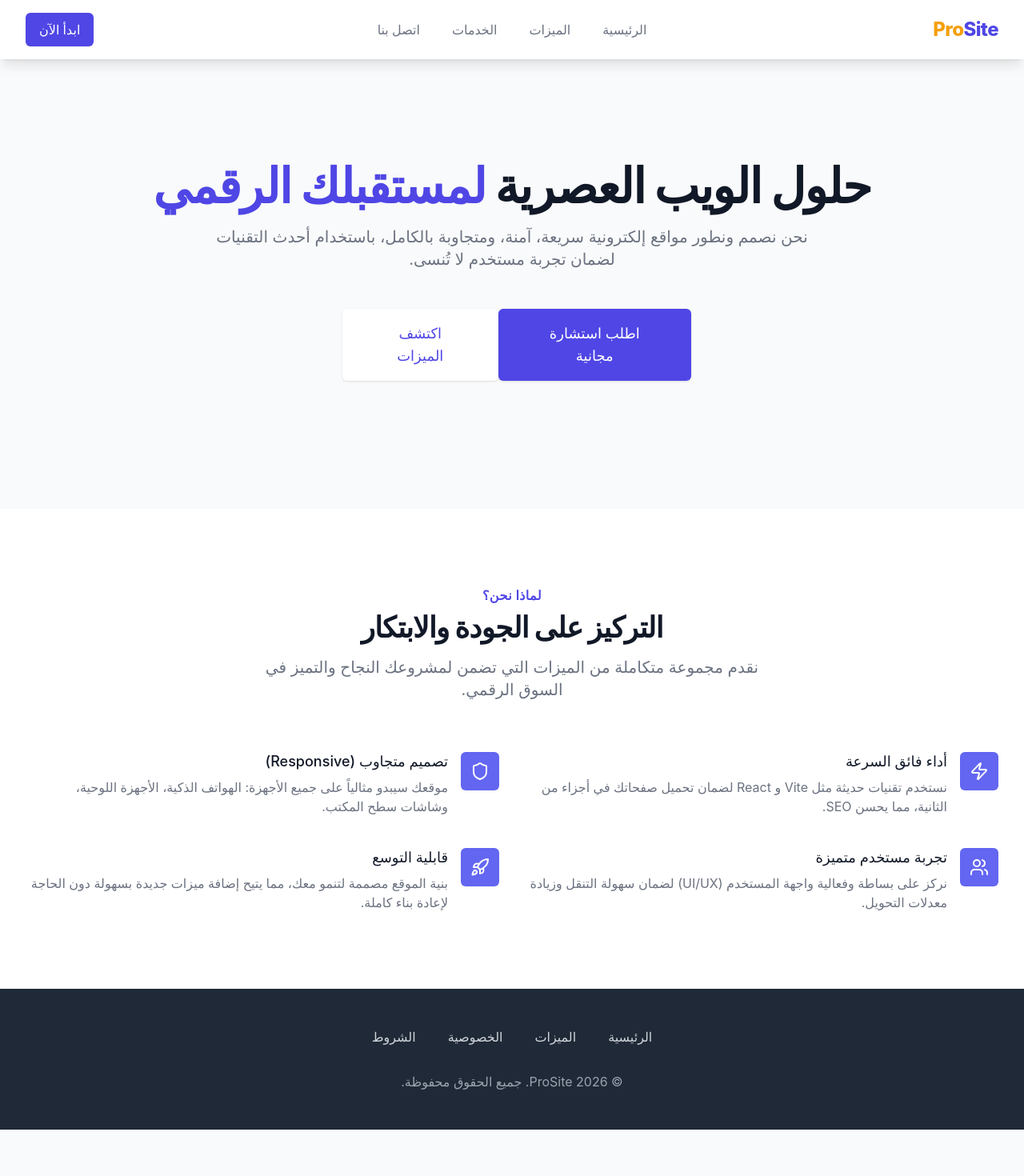
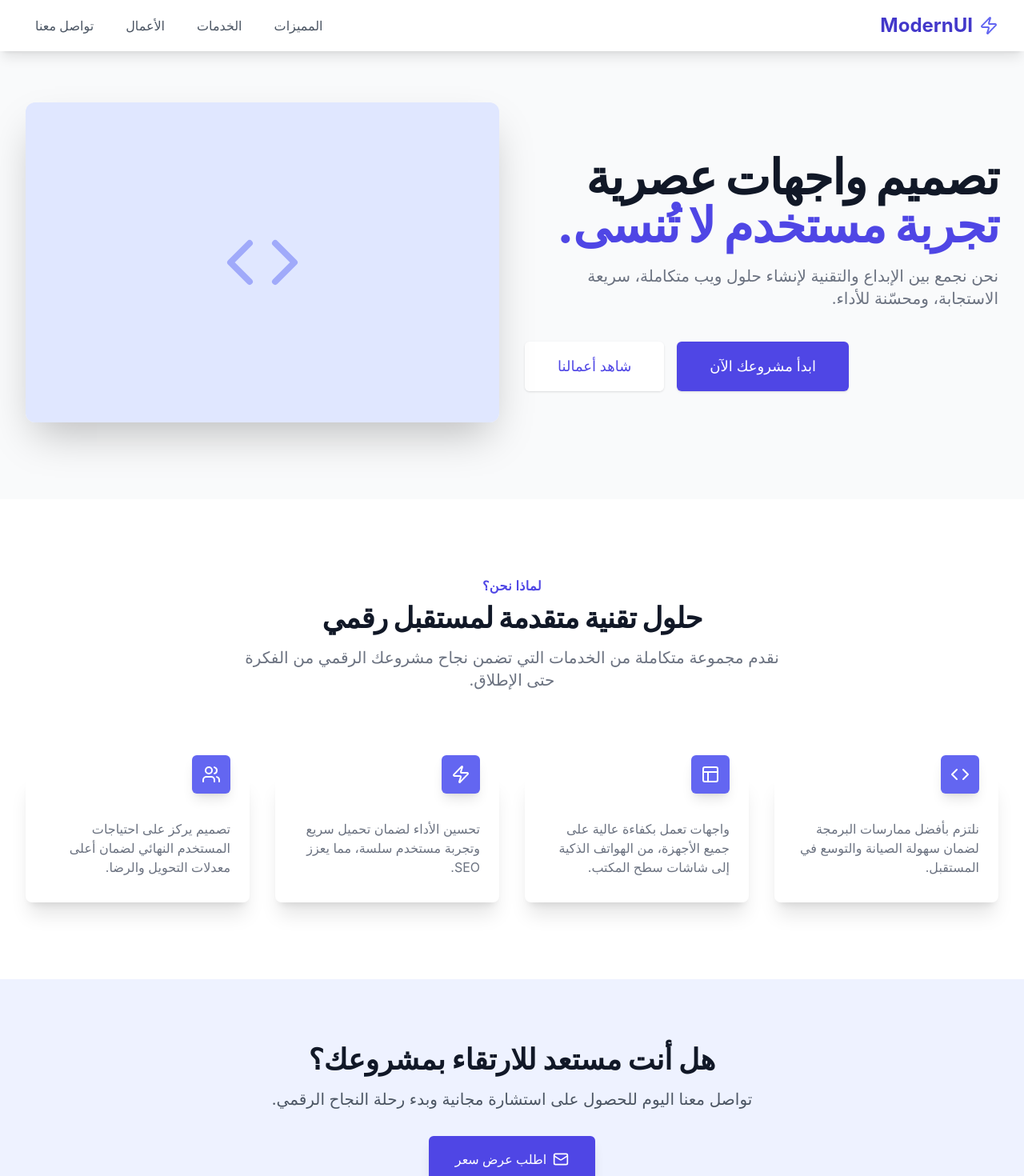
Before and after one commit to zizozizo123km/my-styled-vite-app, a React (Vite) app: page / in a window 1280 px wide. Shown: the top 1470 px of the page at 80% size. Before the commit the page ends 1412 px from the top, so only its background shows below. Built offline with nearby package versions, Linux system fonts and the light colour scheme; the HTML template or start-up script is replaced by a standard one.

Commit message:
🎨 Update: Tailwind Styled Project

```diff
--- a/src/App.jsx
+++ b/src/App.jsx
@@ -1,61 +1,48 @@
-import React, { useState, useEffect } from 'react';
-import { MenuIcon, XIcon, Zap, Shield, Rocket, Users } from 'lucide-react';
+import React from 'react';
+import { Menu, X, Zap, Code, Layout, Users, Mail } from 'lucide-react';
 
 // --- Components ---
 
-const Navbar = () => {
-  const [isOpen, setIsOpen] = useState(false);
-  const navItems = [
-    { name: 'الرئيسية', href: '#home' },
-    { name: 'الميزات', href: '#features' },
-    { name: 'الخدمات', href: '#services' },
-    { name: 'اتصل بنا', href: '#contact' },
-  ];
+const NavItem = ({ children, href }) => (
+  <a
+    href={href}
+    className="text-gray-600 hover:text-indigo-600 transition duration-300 px-3 py-2 rounded-md font-medium"
+  >
+    {children}
+  </a>
+);
+
+const Header = () => {
+  const [isOpen, setIsOpen] = React.useState(false);
 
   return (
-    <header className="sticky top-0 z-50 bg-white shadow-lg">
+    <header className="sticky top-0 z-50 bg-white shadow-lg backdrop-blur-sm bg-opacity-95">
       <div className="max-w-7xl mx-auto px-4 sm:px-6 lg:px-8">
-        <div className="flex justify-between items-center py-4 md:justify-start md:space-x-10 rtl:space-x-reverse">
+        <div className="flex justify-between items-center h-16">
           {/* Logo */}
-          <div className="flex justify-start lg:w-0 lg:flex-1">
-            <a href="#" className="text-2xl font-extrabold text-indigo-600 tracking-tight">
-              <span className="text-amber-500">Pro</span>Site
+          <div className="flex-shrink-0">
+            <a href="#" className="text-2xl font-bold text-indigo-700 flex items-center">
+              <Zap className="w-6 h-6 ml-2 text-indigo-500 transform rotate-180" />
+              ModernUI
             </a>
           </div>
 
           {/* Desktop Navigation */}
-          <nav className="hidden md:flex space-x-10 rtl:space-x-reverse">
-            {navItems.map((item) => (
-              <a
-                key={item.name}
-                href={item.href}
-                className="text-base font-medium text-gray-500 hover:text-indigo-600 transition duration-150"
-              >
-                {item.name}
-              </a>
-            ))}
+          <nav className="hidden md:flex space-x-4 space-x-reverse">
+            <NavItem href="#features">المميزات</NavItem>
+            <NavItem href="#services">الخدمات</NavItem>
+            <NavItem href="#portfolio">الأعمال</NavItem>
+            <NavItem href="#contact">تواصل معنا</NavItem>
           </nav>
 
-          {/* CTA Button */}
-          <div className="hidden md:flex items-center justify-end md:flex-1 lg:w-0">
-            <a
-              href="#contact"
-              className="mr-8 whitespace-nowrap inline-flex items-center justify-center px-4 py-2 border border-transparent rounded-md shadow-sm text-base font-medium text-white bg-indigo-600 hover:bg-indigo-700 transition duration-150"
+          {/* Mobile Menu Button */}
+          <div className="md:hidden">
+            <button
+              onClick={() => setIsOpen(!isOpen)}
+              className="inline-flex items-center justify-center p-2 rounded-md text-gray-400 hover:text-white hover:bg-indigo-500 focus:outline-none focus:ring-2 focus:ring-inset focus:ring-indigo-500 transition duration-150"
             >
-              ابدأ الآن
-            </a>
-          </div>
-
-          {/* Mobile Menu Button */}
-          <div className="-ml-2 -my-2 md:hidden">
-            <button
-              type="button"
-              onClick={() => setIsOpen(!isOpen)}
-              className="bg-white rounded-md p-2 inline-flex items-center justify-center text-gray-400 hover:text-gray-500 hover:bg-gray-100 focus:outline-none focus:ring-2 focus:ring-inset focus:ring-indigo-500"
-              aria-expanded="false"
-            >
-              <span className="sr-only">Open menu</span>
-              {isOpen ? <XIcon className="h-6 w-6" /> : <MenuIcon className="h-6 w-6" />}
+              <span className="sr-only">Open main menu</span>
+              {isOpen ? <X className="block h-6 w-6" /> : <Menu className="block h-6 w-6" />}
             </button>
           </div>
         </div>
@@ -63,51 +50,12 @@ const Navbar = () => {
 
       {/* Mobile Menu Panel */}
       {isOpen && (
-        <div className="absolute top-0 inset-x-0 p-2 transition transform origin-top-right md:hidden">
-          <div className="rounded-lg shadow-lg ring-1 ring-black ring-opacity-5 bg-white divide-y-2 divide-gray-50">
-            <div className="pt-5 pb-6 px-5">
-              <div className="flex items-center justify-between">
-                <div>
-                  <a href="#" className="text-xl font-extrabold text-indigo-600">
-                    <span className="text-amber-500">Pro</span>Site
-                  </a>
-                </div>
-                <div className="-ml-2">
-                  <button
-                    type="button"
-                    onClick={() => setIsOpen(false)}
-                    className="bg-white rounded-md p-2 inline-flex items-center justify-center text-gray-400 hover:text-gray-500 hover:bg-gray-100 focus:outline-none focus:ring-2 focus:ring-inset focus:ring-indigo-500"
-                  >
-                    <span className="sr-only">Close menu</span>
-                    <XIcon className="h-6 w-6" />
-                  </button>
-                </div>
-              </div>
-              <div className="mt-6">
-                <nav className="grid gap-y-8">
-                  {navItems.map((item) => (
-                    <a
-                      key={item.name}
-                      href={item.href}
-                      onClick={() => setIsOpen(false)}
-                      className="-m-3 p-3 flex items-center rounded-md hover:bg-gray-50 transition duration-150"
-                    >
-                      <span className="text-base font-medium text-gray-900">{item.name}</span>
-                    </a>
-                  ))}
-                </nav>
-              </div>
-            </div>
-            <div className="py-6 px-5 space-y-6">
-              <div>
-                <a
-                  href="#contact"
-                  className="w-full flex items-center justify-center px-4 py-2 border border-transparent rounded-md shadow-sm text-base font-medium text-white bg-indigo-600 hover:bg-indigo-700"
-                >
-                  ابدأ الآن
-                </a>
-              </div>
-            </div>
+        <div className="md:hidden absolute w-full bg-white shadow-xl pb-4 transition duration-300 ease-in-out">
+          <div className="px-2 pt-2 pb-3 space-y-1 sm:px-3 flex flex-col items-center">
+            <a href="#features" className="block w-full text-center text-gray-700 hover:bg-indigo-50 hover:text-indigo-700 px-3 py-2 rounded-md text-base font-medium">المميزات</a>
+            <a href="#services" className="block w-full text-center text-gray-700 hover:bg-indigo-50 hover:text-indigo-700 px-3 py-2 rounded-md text-base font-medium">الخدمات</a>
+            <a href="#portfolio" className="block w-full text-center text-gray-700 hover:bg-indigo-50 hover:text-indigo-700 px-3 py-2 rounded-md text-base font-medium">الأعمال</a>
+            <a href="#contact" className="block w-full text-center text-gray-700 hover:bg-indigo-50 hover:text-indigo-700 px-3 py-2 rounded-md text-base font-medium">تواصل معنا</a>
           </div>
         </div>
       )}
@@ -116,119 +64,147 @@ const Navbar = () => {
 };
 
 const HeroSection = () => (
-  <section id="home" className="bg-gray-50 pt-16 pb-24 sm:pt-24 lg:pt-32 lg:pb-40">
-    <div className="max-w-7xl mx-auto px-4 sm:px-6 lg:px-8 text-center">
-      <h1 className="text-4xl tracking-tight font-extrabold text-gray-900 sm:text-5xl md:text-6xl">
-        <span className="block xl:inline">حلول الويب العصرية</span>{' '}
-        <span className="block text-indigo-600 xl:inline">لمستقبلك الرقمي</span>
+  <section className="relative bg-gray-50 pt-16 pb-24 overflow-hidden">
+    <div className="max-w-7xl mx-auto px-4 sm:px-6 lg:px-8">
+      <div className="lg:grid lg:grid-cols-12 lg:gap-8 items-center">
+        {/* Text Content (RTL friendly structure) */}
+        <div className="sm:text-center md:max-w-2xl md:mx-auto lg:col-span-6 lg:text-right">
+          <h1 className="mt-4 text-4xl tracking-tight font-extrabold text-gray-900 sm:mt-5 sm:text-6xl lg:mt-6 xl:text-6xl">
+            <span className="block">تصميم واجهات عصرية</span>
+            <span className="block text-indigo-600">تجربة مستخدم لا تُنسى.</span>
           </h1>
-      <p className="mt-3 max-w-md mx-auto text-base text-gray-500 sm:text-lg md:mt-5 md:text-xl md:max-w-3xl">
-        نحن نصمم ونطور مواقع إلكترونية سريعة، آمنة، ومتجاوبة بالكامل، باستخدام أحدث التقنيات لضمان تجربة مستخدم لا تُنسى.
+          <p className="mt-3 text-base text-gray-500 sm:mt-5 sm:text-xl lg:text-lg xl:text-xl">
+            نحن نجمع بين الإبداع والتقنية لإنشاء حلول ويب متكاملة، سريعة الاستجابة، ومحسّنة للأداء.
           </p>
-      <div className="mt-10 max-w-md mx-auto sm:flex sm:justify-center md:mt-12">
+          <div className="mt-10 sm:flex sm:justify-center lg:justify-end sm:space-x-4 sm:space-x-reverse">
             <div className="rounded-md shadow">
               <a
                 href="#contact"
-            className="w-full flex items-center justify-center px-8 py-3 border border-transparent text-base font-medium rounded-md text-white bg-indigo-600 hover:bg-indigo-700 md:py-4 md:text-lg md:px-10 transition duration-150"
+                className="w-full flex items-center justify-center px-8 py-3 border border-transparent text-base font-medium rounded-md text-white bg-indigo-600 hover:bg-indigo-700 md:py-4 md:text-lg md:px-10 transition duration-300"
               >
-            اطلب استشارة مجانية
+                ابدأ مشروعك الآن
               </a>
             </div>
-        <div className="mt-3 rounded-md shadow sm:mt-0 sm:mr-3 rtl:sm:ml-3 rtl:sm:mr-0">
+            <div className="mt-3 rounded-md shadow sm:mt-0">
               <a
-            href="#features"
-            className="w-full flex items-center justify-center px-8 py-3 border border-transparent text-base font-medium rounded-md text-indigo-600 bg-white hover:bg-gray-50 md:py-4 md:text-lg md:px-10 transition duration-150"
+                href="#portfolio"
+                className="w-full flex items-center justify-center px-8 py-3 border border-transparent text-base font-medium rounded-md text-indigo-600 bg-white hover:bg-gray-50 md:py-4 md:text-lg md:px-10 transition duration-300"
               >
-            اكتشف الميزات
+                شاهد أعمالنا
               </a>
+            </div>
+          </div>
+        </div>
+
+        {/* Image/Illustration */}
+        <div className="mt-12 lg:mt-0 lg:col-span-6">
+          <div className="relative pb-[56.25%] lg:pb-0 lg:h-[400px] rounded-xl shadow-2xl overflow-hidden transform hover:scale-[1.02] transition duration-500 ease-in-out">
+            {/* Placeholder for a modern illustration or device mockup */}
+            <div className="absolute inset-0 bg-indigo-100 flex items-center justify-center">
+                <Code className="w-24 h-24 text-indigo-400 opacity-70 animate-pulse" />
+                <span className="sr-only">Modern Web Development Illustration</span>
+            </div>
+          </div>
         </div>
       </div>
     </div>
   </section>
 );
 
+const FeatureCard = ({ icon: Icon, title, description }) => (
+    <div className="pt-6">
+        <div className="flow-root bg-white rounded-lg px-6 pb-8 shadow-xl hover:shadow-2xl transition duration-300 transform hover:-translate-y-1">
+            <div className="-mt-6">
+                <div>
+                    <span className="inline-flex items-center justify-center p-3 bg-indigo-500 rounded-md shadow-lg">
+                        <Icon className="h-6 w-6 text-white" aria-hidden="true" />
+                    </span>
+                </div>
+                <h3 className="mt-8 text-lg font-medium text-gray-900 tracking-tight">{title}</h3>
+                <p className="mt-5 text-base text-gray-500">
+                    {description}
+                </p>
+            </div>
+        </div>
+    </div>
+);
+
+const FeaturesSection = () => {
     const features = [
         {
-    name: 'أداء فائق السرعة',
-    description: 'نستخدم تقنيات حديثة مثل Vite و React لضمان تحميل صفحاتك في أجزاء من الثانية، مما يحسن SEO.',
+            name: 'كود نظيف ومقروء',
+            description: 'نلتزم بأفضل ممارسات البرمجة لضمان سهولة الصيانة والتوسع في المستقبل.',
+            icon: Code,
+        },
+        {
+            name: 'تصميم متجاوب بالكامل',
+            description: 'واجهات تعمل بكفاءة عالية على جميع الأجهزة، من الهواتف الذكية إلى شاشات سطح المكتب.',
+            icon: Layout,
+        },
+        {
+            name: 'أداء وسرعة فائقة',
+            description: 'تحسين الأداء لضمان تحميل سريع وتجربة مستخدم سلسة، مما يعزز SEO.',
             icon: Zap,
         },
         {
-    name: 'تصميم متجاوب (Responsive)',
-    description: 'موقعك سيبدو مثالياً على جميع الأجهزة: الهواتف الذكية، الأجهزة اللوحية، وشاشات سطح المكتب.',
-    icon: Shield,
-  },
-  {
-    name: 'تجربة مستخدم متميزة',
-    description: 'نركز على بساطة وفعالية واجهة المستخدم (UI/UX) لضمان سهولة التنقل وزيادة معدلات التحويل.',
+            name: 'تركيز على المستخدم',
+            description: 'تصميم يركز على احتياجات المستخدم النهائي لضمان أعلى معدلات التحويل والرضا.',
             icon: Users,
-  },
-  {
-    name: 'قابلية التوسع',
-    description: 'بنية الموقع مصممة لتنمو معك، مما يتيح إضافة ميزات جديدة بسهولة دون الحاجة لإعادة بناء كاملة.',
-    icon: Rocket,
         },
     ];
 
-const FeaturesSection = () => (
-  <section id="features" className="py-16 sm:py-24 bg-white">
+    return (
+        <section id="features" className="py-24 bg-white">
             <div className="max-w-7xl mx-auto px-4 sm:px-6 lg:px-8">
                 <div className="lg:text-center">
                     <h2 className="text-base text-indigo-600 font-semibold tracking-wide uppercase">لماذا نحن؟</h2>
                     <p className="mt-2 text-3xl leading-8 font-extrabold tracking-tight text-gray-900 sm:text-4xl">
-          التركيز على الجودة والابتكار
+                        حلول تقنية متقدمة لمستقبل رقمي
                     </p>
                     <p className="mt-4 max-w-2xl text-xl text-gray-500 lg:mx-auto">
-          نقدم مجموعة متكاملة من الميزات التي تضمن لمشروعك النجاح والتميز في السوق الرقمي.
+                        نقدم مجموعة متكاملة من الخدمات التي تضمن نجاح مشروعك الرقمي من الفكرة حتى الإطلاق.
                     </p>
                 </div>
 
-      <div className="mt-16">
-        <dl className="space-y-10 md:space-y-0 md:grid md:grid-cols-2 md:gap-x-8 md:gap-y-10">
+                <div className="mt-20">
+                    <div className="grid grid-cols-1 gap-8 sm:grid-cols-2 lg:grid-cols-4">
                         {features.map((feature) => (
-            <div key={feature.name} className="relative">
-              <dt>
-                <div className="absolute flex items-center justify-center h-12 w-12 rounded-md bg-indigo-500 text-white">
-                  <feature.icon className="h-6 w-6" aria-hidden="true" />
+                            <FeatureCard key={feature.name} {...feature} />
+                        ))}
                     </div>
-                <p className="mr-16 text-lg leading-6 font-medium text-gray-900">{feature.name}</p>
-              </dt>
-              <dd className="mt-2 mr-16 text-base text-gray-500">{feature.description}</dd>
-            </div>
-          ))}
-        </dl>
                 </div>
             </div>
         </section>
     );
+};
 
 const Footer = () => (
-  <footer className="bg-gray-800">
+    <footer className="bg-gray-800 mt-12">
         <div className="max-w-7xl mx-auto py-12 px-4 overflow-hidden sm:px-6 lg:px-8">
             <nav className="-mx-5 -my-2 flex flex-wrap justify-center" aria-label="Footer">
                 <div className="px-5 py-2">
-          <a href="#home" className="text-base text-gray-300 hover:text-white">
-            الرئيسية
+                    <a href="#features" className="text-base text-gray-300 hover:text-indigo-400 transition duration-300">
+                        المميزات
                     </a>
                 </div>
                 <div className="px-5 py-2">
-          <a href="#features" className="text-base text-gray-300 hover:text-white">
-            الميزات
+                    <a href="#services" className="text-base text-gray-300 hover:text-indigo-400 transition duration-300">
+                        الخدمات
                     </a>
                 </div>
                 <div className="px-5 py-2">
-          <a href="#" className="text-base text-gray-300 hover:text-white">
-            الخصوصية
+                    <a href="#portfolio" className="text-base text-gray-300 hover:text-indigo-400 transition duration-300">
+                        الأعمال
                     </a>
                 </div>
                 <div className="px-5 py-2">
-          <a href="#" className="text-base text-gray-300 hover:text-white">
-            الشروط
+                    <a href="#contact" className="text-base text-gray-300 hover:text-indigo-400 transition duration-300">
+                        تواصل
                     </a>
                 </div>
             </nav>
             <p className="mt-8 text-center text-base text-gray-400">
-        &copy; {new Date().getFullYear()} ProSite. جميع الحقوق محفوظة.
+                &copy; {new Date().getFullYear()} ModernUI. جميع الحقوق محفوظة.
             </p>
         </div>
     </footer>
@@ -238,17 +214,32 @@ const Footer = () => (
 // --- Main App Component ---
 
 const App = () => {
-  // Set direction to RTL globally for Arabic content
-  useEffect(() => {
-    document.documentElement.setAttribute('dir', 'rtl');
-  }, []);
-
   return (
-    <div className="min-h-screen bg-white font-sans text-right">
-      <Navbar />
+    // Setting dir="rtl" for proper Arabic layout flow
+    <div className="min-h-screen bg-white font-sans text-right" dir="rtl">
+      <Header />
       <main>
         <HeroSection />
         <FeaturesSection />
+
+        {/* Call to Action / Contact Section */}
+        <section id="contact" className="py-20 bg-indigo-50">
+            <div className="max-w-4xl mx-auto text-center px-4">
+                <h2 className="text-3xl font-extrabold text-gray-900 sm:text-4xl">
+                    هل أنت مستعد للارتقاء بمشروعك؟
+                </h2>
+                <p className="mt-4 text-xl text-gray-600">
+                    تواصل معنا اليوم للحصول على استشارة مجانية وبدء رحلة النجاح الرقمي.
+                </p>
+                <a
+                    href="mailto:info@modernui.com"
+                    className="mt-8 inline-flex items-center justify-center px-8 py-4 border border-transparent text-base font-medium rounded-md text-white bg-indigo-600 shadow-lg hover:bg-indigo-700 transition duration-300 transform hover:scale-105"
+                >
+                    <Mail className="w-5 h-5 ml-2" />
+                    اطلب عرض سعر
+                </a>
+            </div>
+        </section>
       </main>
       <Footer />
     </div>
```
Lines whose indentation alone changed are shown as unchanged.
